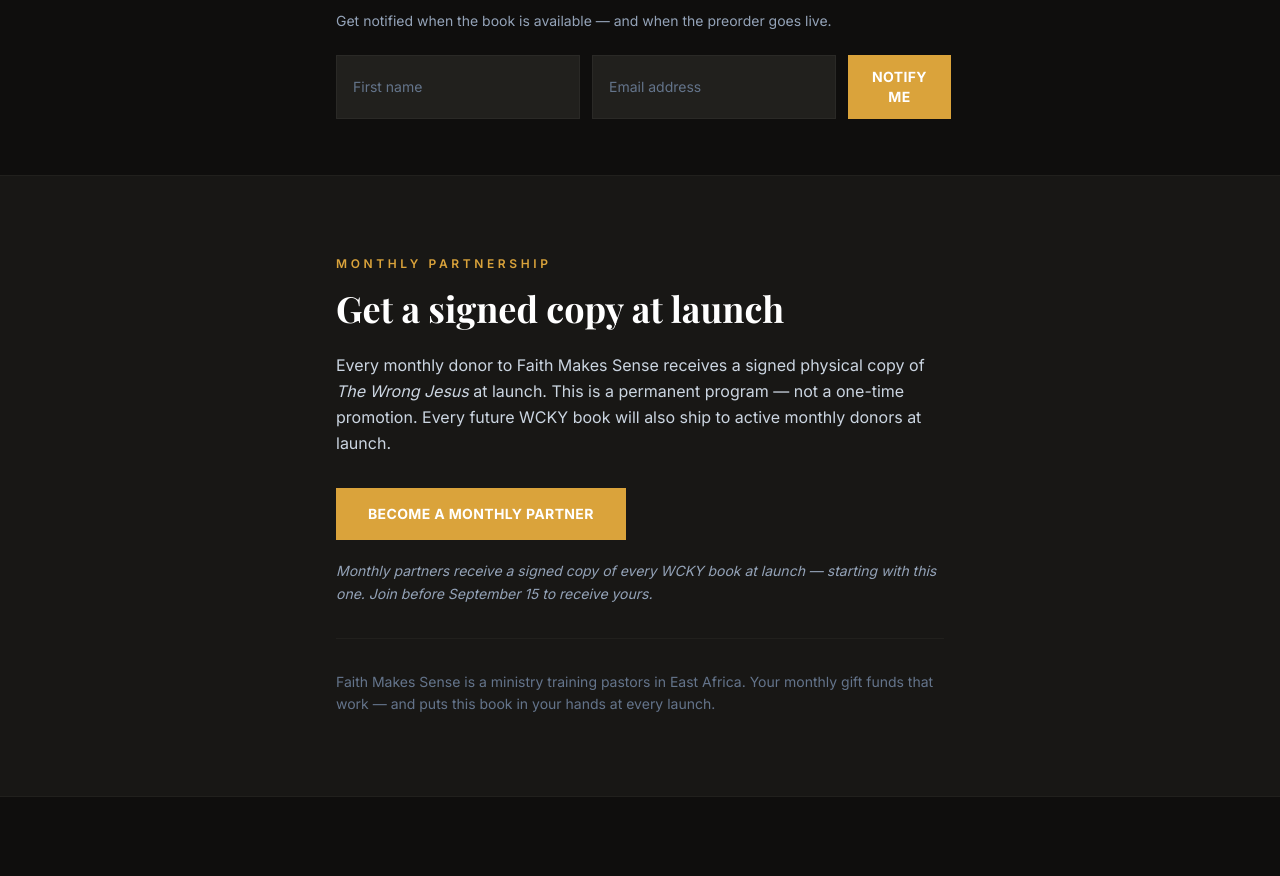
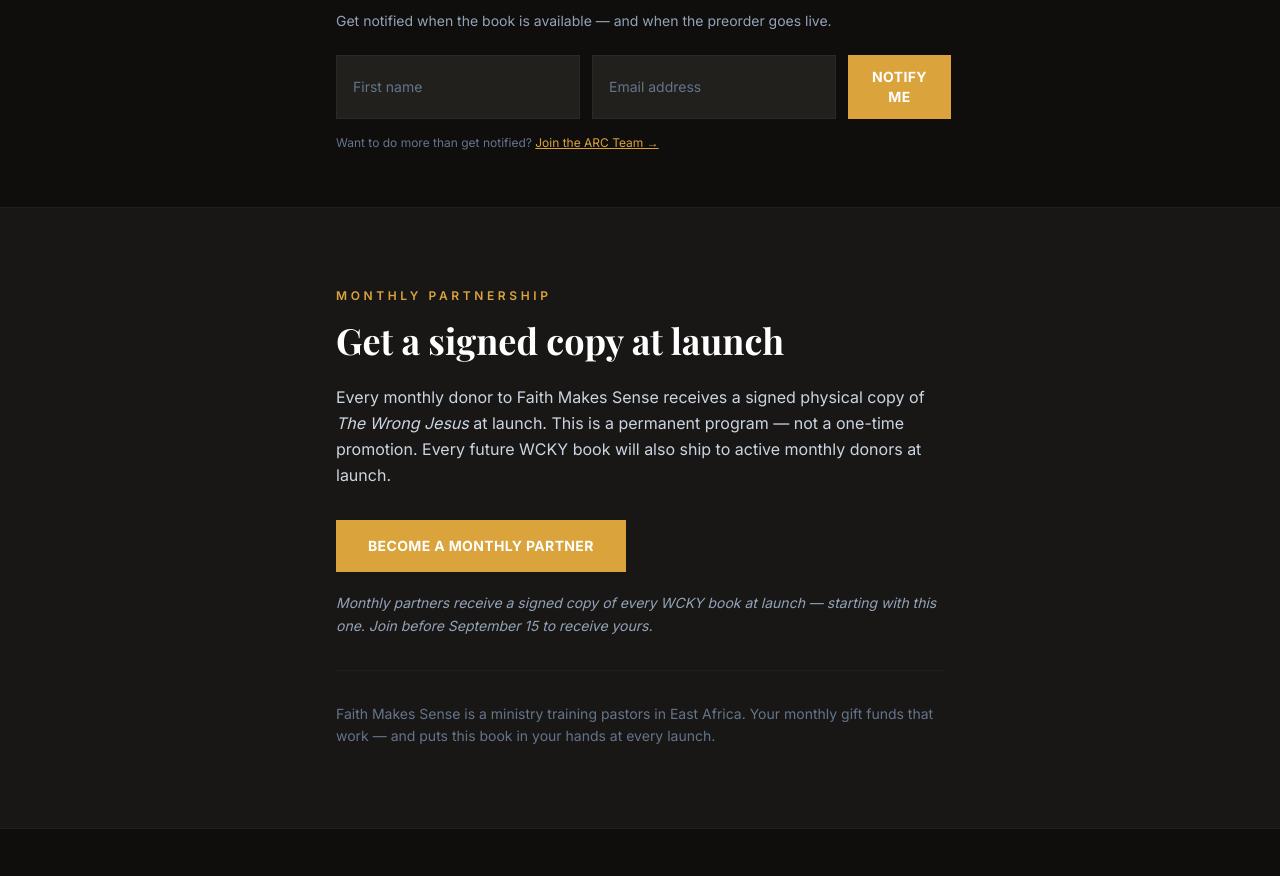
Before and after one commit to byomes/wcky, a Next.js app: page /thewrongjesus in a window 1280 px wide. Shown: the part 1120-1996 px from the top of the page. Built offline with nearby package versions, Linux system fonts and the light colour scheme; a web font is replaced by a local one.

Commit message:
feat: add small-print ARC link below launch page email signup

```diff
--- a/src/app/thewrongjesus/page.tsx
+++ b/src/app/thewrongjesus/page.tsx
@@ -97,6 +97,12 @@
             Get notified when the book is available — and when the preorder goes live.
           </p>
           <SignupForm />
+          <p className="text-slate-500 text-xs mt-4">
+            Want to do more than get notified?{' '}
+            <Link href="/arc" className="text-gold-500 hover:text-gold-400 underline">
+              Join the ARC Team →
+            </Link>
+          </p>
         </div>
       </section>
 
```
